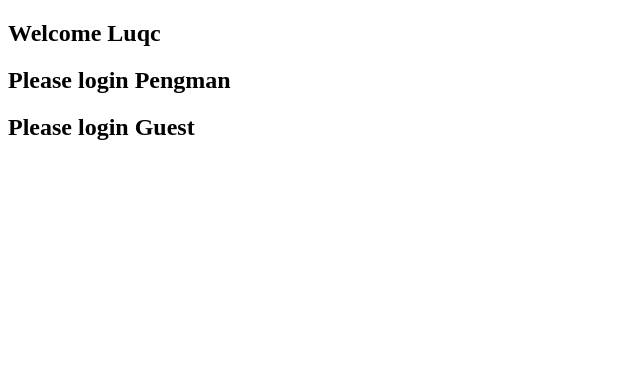
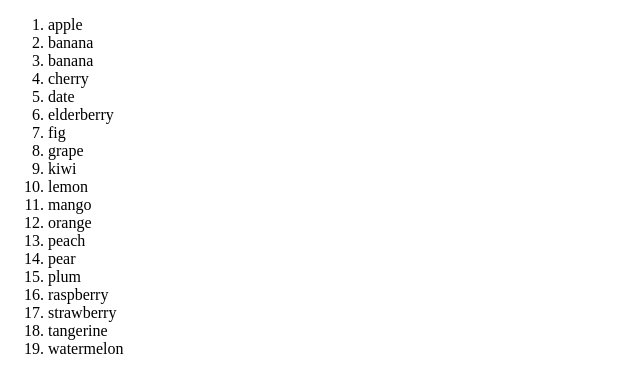
Before and after one commit to luqc123/my-react-appbuilder, a React (Vite) app: page / in a window 1280 px wide. Shown: the top 392 px of the page, without its empty margins (0-640 px from the left). Built offline with nearby package versions, Linux system fonts and the light colour scheme.

Commit message:
rendering list test

```diff
--- a/src/App.jsx
+++ b/src/App.jsx
@@ -1,14 +1,12 @@
-import UserGreeting from "./UserGreeting"
+import List from "./List"
 
 //npm run dev start test
 function App() {
     return(
       <>
-        <UserGreeting isLoggedIn={true} username="Luqc"/>
-        <UserGreeting isLoggedIn={false} username="Pengman"/>
-        <UserGreeting/>
+        <List/>
       </>
-    )
+    );
 }
 
 export default App
--- /dev/null
+++ b/src/List.jsx
@@ -0,0 +1,10 @@
+function List(){
+    const fruits = ["apple", "banana", "banana", "cherry", "date", "elderberry", "fig", "grape", "kiwi", "lemon", "mango", "orange", "peach", "pear", "plum", "raspberry", "strawberry", "tangerine", "watermelon"];
+    fruits.sort();
+    const listItems = fruits.map(fruit => <li>{fruit}</li>);
+
+    //return <ul>{listItems}</ul>
+    return <ol>{listItems}</ol>
+}
+
+export default List;
```
